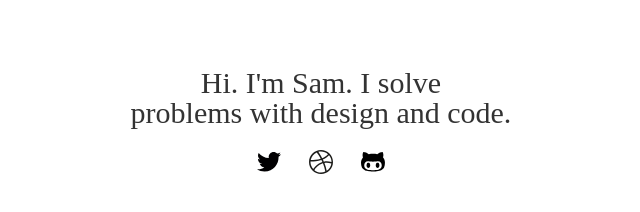
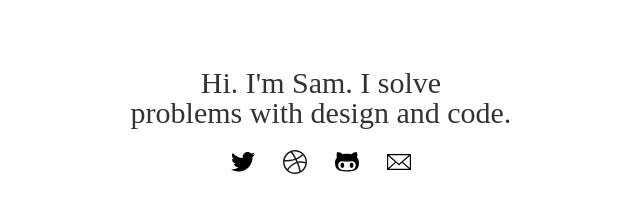
Before and after one commit to samueldrozdov/samueldrozdov-2016, a plain HTML site: page index.html in a window 1280 px wide. Shown: the whole page, without its empty margins (319-959 px from the left). Drawn offline with Linux system fonts and the light colour scheme.

Commit message:
Add email link

```diff
--- a/index.html
+++ b/index.html
@@ -57,6 +57,9 @@
         <a href="https://github.com/sdrozzy">
           <img class="social-icon" src="imgs/github.svg" alt="github">
         </a>
+        <a href="mailto:samuel.drozdov@gmail.com?Subject=Hello!">
+          <img class="social-icon" src="imgs/email.svg" alt="email">
+        </a>
       </div>
     </div>
 </body>
```
Also changed, not shown: imgs/email.svg (added).
